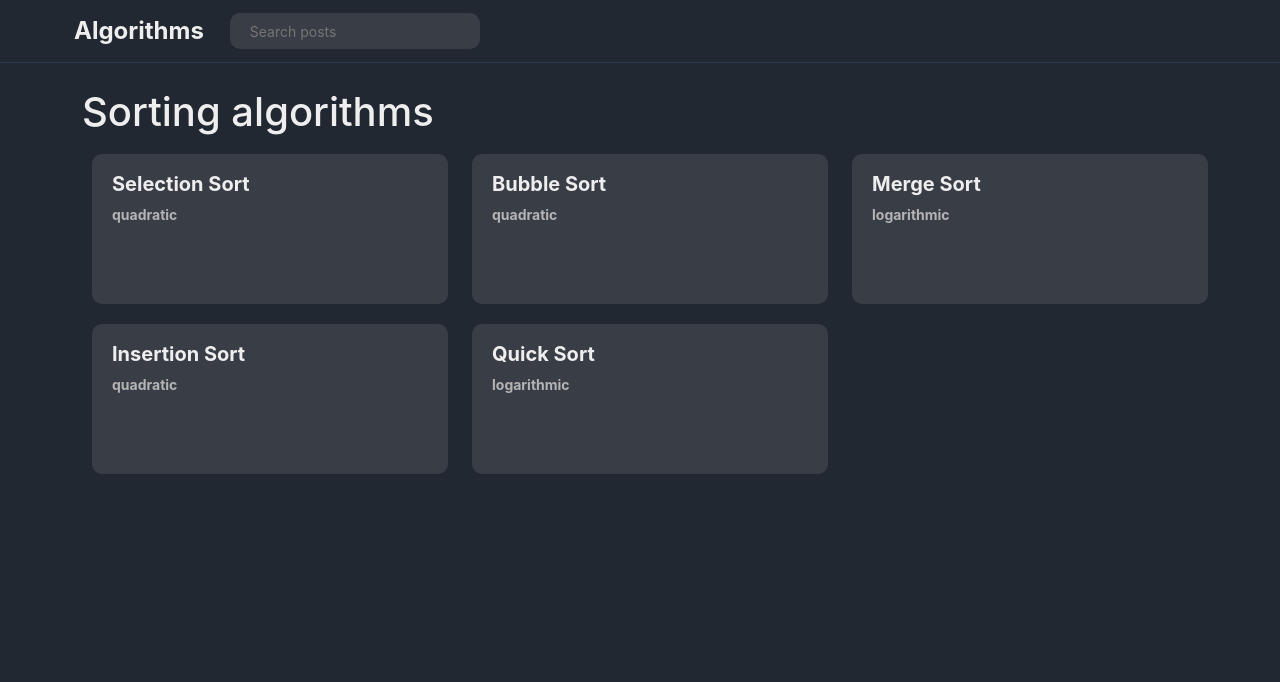
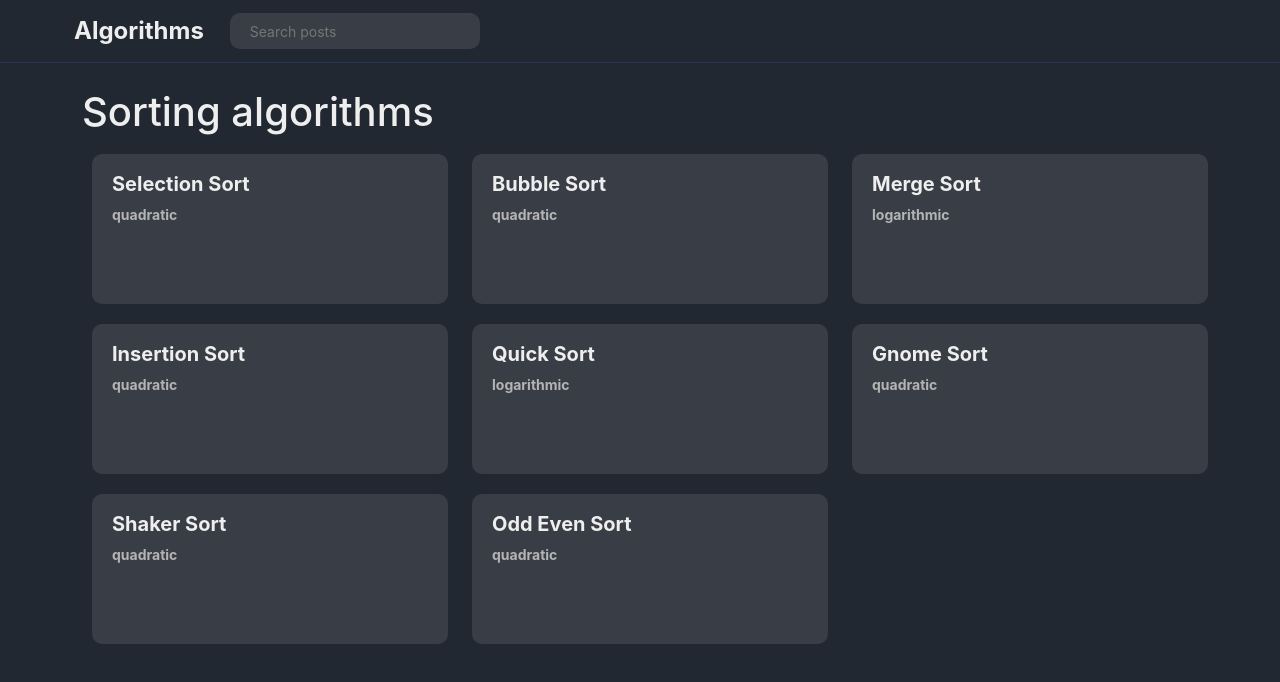
Before and after one commit to emin1731/Sort-Visualizer, a React (Create React App) app: page / in a window 1280 px wide. Shown: the top 682 px of the page. Built offline with nearby package versions, Linux system fonts and the light colour scheme.

Commit message:
Add 3 new algorithm

```diff
--- a/src/App.js
+++ b/src/App.js
@@ -75,6 +75,45 @@ const data = [
       space: 'O(1)'
     }
   },
+  {
+    name: "Gnome Sort",
+    route: "/gnome-sort",
+    algorithm: 'gnome',
+    description: "(Gnome sort) Bubble Sort is the simplest sorting algorithm that works by repeatedly swapping the adjacent elements if they are in the wrong order. This algorithm is not suitable for large data sets as its average and worst-case time complexity is quite high.",
+    complexity: {
+      title: 'quadratic',
+      average: 'O(n2)',
+      best_case: 'O(n)',
+      worst_case: 'O(n2)',
+      space: 'O(1)'
+    }
+  },
+  {
+    name: "Shaker Sort",
+    route: "/shaker-sort",
+    algorithm: 'shaker',
+    description: "(Shaker sort) Bubble Sort is the simplest sorting algorithm that works by repeatedly swapping the adjacent elements if they are in the wrong order. This algorithm is not suitable for large data sets as its average and worst-case time complexity is quite high.",
+    complexity: {
+      title: 'quadratic',
+      average: 'O(n2)',
+      best_case: 'O(n)',
+      worst_case: 'O(n2)',
+      space: 'O(1)'
+    }
+  },
+  {
+    name: "Odd Even Sort",
+    route: "/odd-even-sort",
+    algorithm: 'oddeven',
+    description: "(Odd even sort) Bubble Sort is the simplest sorting algorithm that works by repeatedly swapping the adjacent elements if they are in the wrong order. This algorithm is not suitable for large data sets as its average and worst-case time complexity is quite high.",
+    complexity: {
+      title: 'quadratic',
+      average: 'O(n2)',
+      best_case: 'O(n)',
+      worst_case: 'O(n2)',
+      space: 'O(1)'
+    }
+  },
   // {
   //   name: "Heap Sort",
   //   route: "/heap-sort",
@@ -145,6 +184,42 @@ const router = createBrowserRouter([
                 description={data[4].description}
                 complexity={data[4].complexity}/>
   },
+  {
+    path: data[5].route,
+    element: <AlgorithmPage
+                algorithm={data[5].algorithm}
+                key={123}
+                name={data[5].name}
+                description={data[5].description}
+                complexity={data[5].complexity}/>
+  },
+  {
+    path: data[6].route,
+    element: <AlgorithmPage
+                algorithm={data[6].algorithm}
+                key={123}
+                name={data[6].name}
+                description={data[6].description}
+                complexity={data[6].complexity}/>
+  },
+  {
+    path: data[7].route,
+    element: <AlgorithmPage
+                algorithm={data[7].algorithm}
+                key={123}
+                name={data[7].name}
+                description={data[7].description}
+                complexity={data[7].complexity}/>
+  },
+  // {
+  //   path: data[8].route,
+  //   element: <AlgorithmPage
+  //               algorithm={data[8].algorithm}
+  //               key={123}
+  //               name={data[8].name}
+  //               description={data[8].description}
+  //               complexity={data[8].complexity}/>
+  // },
   // {
   //   path: data[5].route,
   //   element: <AlgorithmPage
--- /dev/null
+++ b/src/algorithms/gnome-sort.js
@@ -0,0 +1,35 @@
+import { swap } from "./helpers";
+
+const GnomeSort = (array, position, steps, colors) => {
+    let colorKey = colors[colors.length - 1].slice();
+    let index = 0;
+
+        while (index < array.length) {
+            if (index === 0)
+                index++;
+            if (array[index] >= array[index - 1])
+                index++;
+            else {
+                // let temp = 0;
+                // temp = array[index];
+                // array[index] = array[index - 1];
+                // array[index - 1] = temp;
+                swap(array, index, index - 1)
+                index--;
+                steps.push(array.slice());
+                colorKey[index] = 1;
+                colorKey[index - 1] = 1;
+                colors.push(colorKey.slice());
+                colorKey[index] = 0;
+                colorKey[index - 1] = 0;
+
+            }
+
+        }
+        colors[colors.length - 1] = new Array(array.length).fill(2);
+        return;
+};
+
+
+
+export default GnomeSort;
--- /dev/null
+++ b/src/algorithms/odd-even-sort.js
@@ -0,0 +1,44 @@
+import { swap } from "./helpers";
+const OddEvenSort = (array, position, steps, colors) => {
+
+    let colorKey = colors[colors.length - 1].slice();
+
+    var sorted = false;
+    while (!sorted) {
+        sorted = true;
+        for (var i = 1; i < array.length - 1; i += 2) {
+        if (array[i] > array[i+1]) {
+            // [array[i], array[i+1]] = [array[i+1], array[i]]
+            array = swap (array, i, i + 1)
+            steps.push(array.slice());
+            colorKey[i] = 1;
+            colorKey[i + 1] = 1;
+            colors.push(colorKey.slice());
+            colorKey[i] = 0;
+            colorKey[i + 1] = 0;
+            sorted = false;
+        }
+        }
+        for (var i = 0; i < array.length - 1; i += 2) {
+        if (array[i] > array[i+1]) {
+            // [array[i], array[i+1]] = [array[i+1], array[i]]
+            array = swap (array, i, i + 1)
+            steps.push(array.slice());
+            colorKey[i] = 1;
+            colorKey[i + 1] = 1;
+            colors.push(colorKey.slice());
+            colorKey[i] = 0;
+            colorKey[i + 1] = 0;
+            sorted = false;
+        }
+        }
+        // steps.push(array.slice());
+        // colors.push(colorKey.slice());
+    }
+    colors[colors.length - 1] = new Array(array.length).fill(2);
+    return;
+};
+
+
+
+export default OddEvenSort;
--- /dev/null
+++ b/src/algorithms/shaker-sort.js
@@ -0,0 +1,55 @@
+import { swap } from "./helpers";
+
+const ShakerSort = (array, position, steps, colors) => {
+    let colorKey = colors[colors.length - 1].slice();
+
+    let is_Sorted = true;
+    while (is_Sorted) {
+        for (let i = 0; i< array.length - 1; i++) {
+            if (array[i] > array[i + 1]) {
+                // let temp = array[i];
+                // array[i] = array[i + 1];
+                // array[i+1] = temp;
+                array = swap (array, i, i + 1)
+                is_Sorted = true;
+
+                steps.push(array.slice());
+                // colorKey[i] = 1;
+                colorKey[i + 1] = 1;
+                colors.push(colorKey.slice());
+                // colorKey[i] = 0;
+                colorKey[i + 1] = 0;
+            }
+        }
+
+        if (!is_Sorted)
+            break;
+
+        is_Sorted = false;
+
+        for (let j = array.length - 1; j > 0; j--) {
+            if (array[j-1] > array[j]) {
+                // let temp = array[j];
+                // array[j] = array[j - 1];
+                // array[j - 1] = temp;
+                array = swap (array, j, j - 1)
+                is_Sorted = true;
+
+                steps.push(array.slice());
+                // colorKey[j] = 1;
+                colorKey[j - 1] = 1;
+                colors.push(colorKey.slice());
+                // colorKey[j] = 0;
+                colorKey[j - 1] = 0;
+            }
+        }
+    }
+
+
+    colors[colors.length - 1] = new Array(array.length).fill(2);
+    return;
+};
+
+
+
+export default ShakerSort;
--- a/src/pages/algorithm-page/algorithm-page.js
+++ b/src/pages/algorithm-page/algorithm-page.js
@@ -16,6 +16,10 @@ import SelectionSort from '../../algorithms/selection-sort';
 import MergeSort from '../../algorithms/merge-sort';
 import InsertionSort from '../../algorithms/insertion-sort';
 import quickSort from '../../algorithms/quick-sort';
+import GnomeSort from '../../algorithms/gnome-sort';
+import ShakerSort from '../../algorithms/shaker-sort';
+import OddEvenSort from '../../algorithms/odd-even-sort';
+import HeapSort from '../../algorithms/heap-sort';
 
 export default class AlgorithmPage extends Component {
     constructor(props) {
@@ -49,6 +53,18 @@ export default class AlgorithmPage extends Component {
             },
             quick: (array, position, steps, colors) => {
                 quickSort(array, position, steps, colors)
+            },
+            gnome: (array, position, steps, colors) => {
+                GnomeSort(array, position, steps, colors)
+            },
+            shaker: (array, position, steps, colors) => {
+                ShakerSort(array, position, steps, colors)
+            },
+            oddeven: (array, position, steps, colors) => {
+                OddEvenSort(array, position, steps, colors)
+            },
+            heap: (array, position, steps, colors) => {
+                HeapSort(array, position, steps, colors)
             },
             test: (fir, sec) => {
                 this.test(fir, sec)
```
Also changed, not shown: src/algorithms/heap-sort.js (+9 -0 lines).
